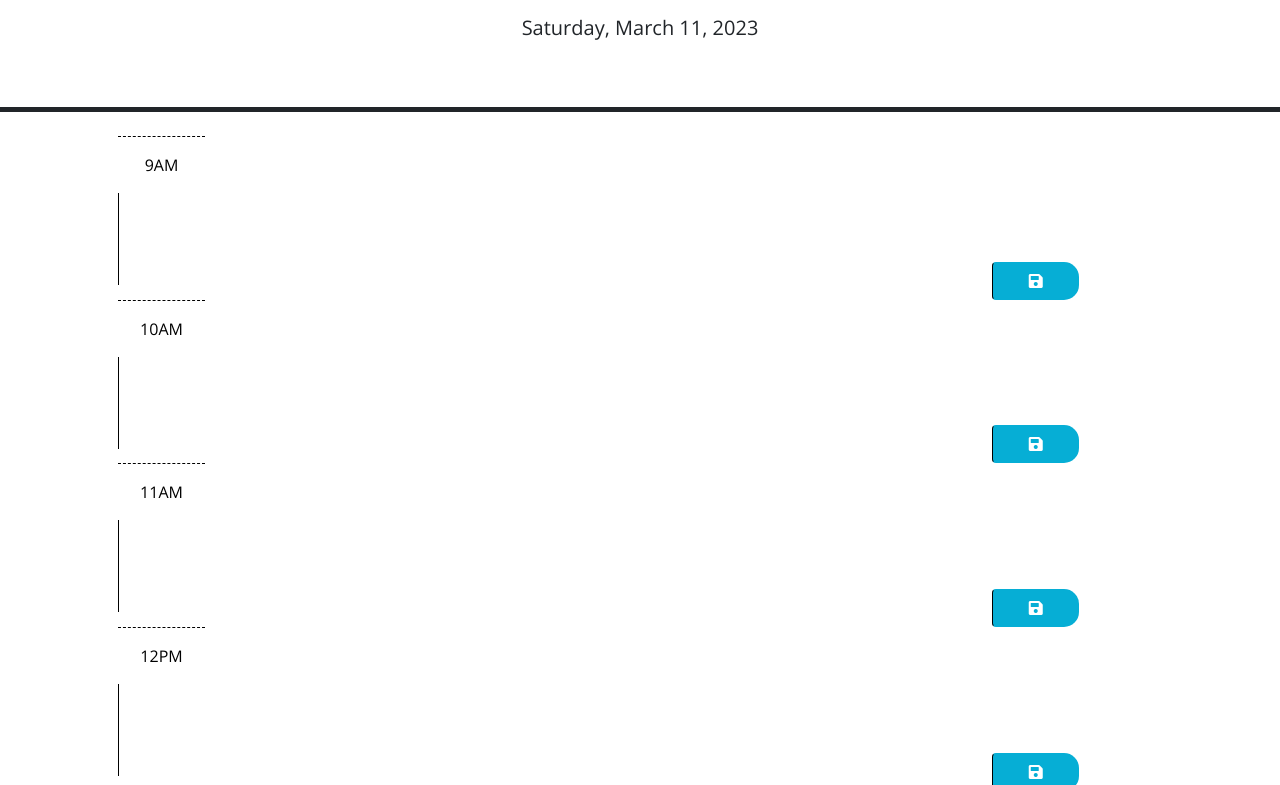
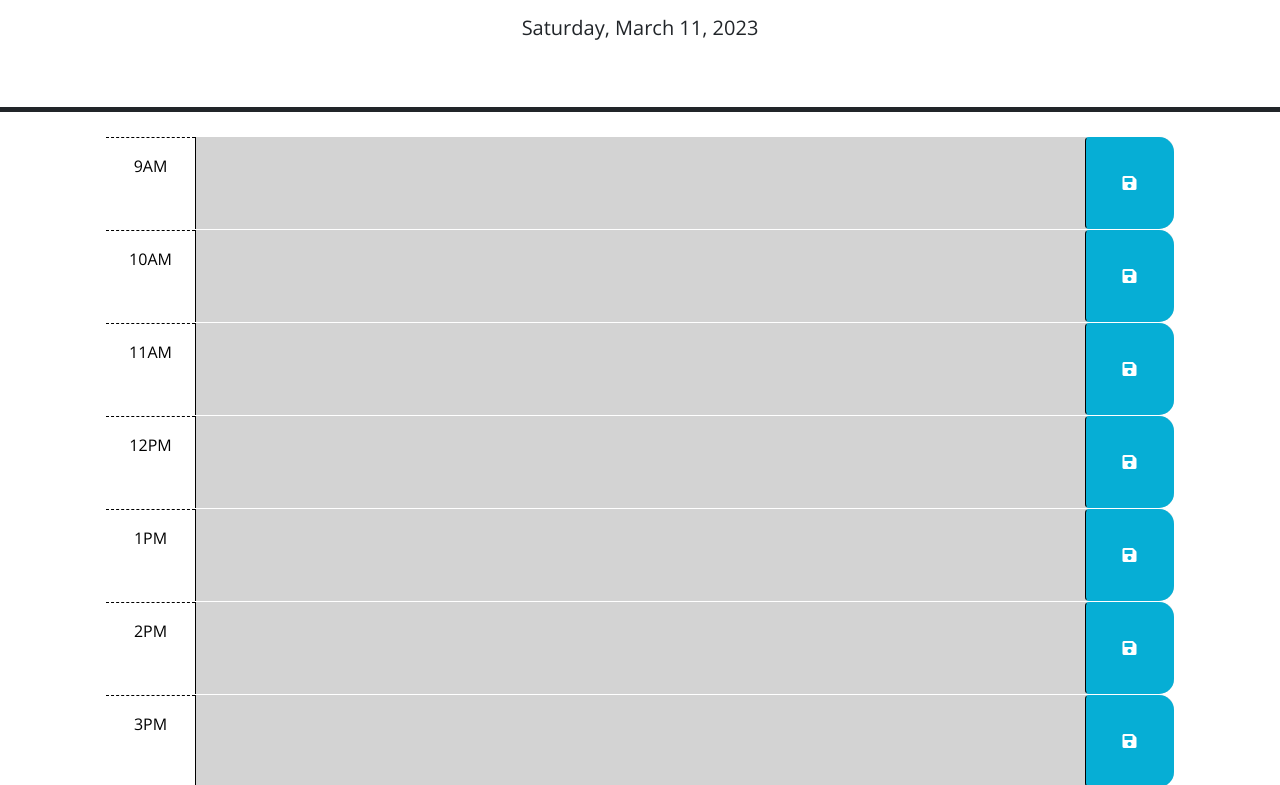
Before and after one commit to elizabetholsavsky/work-day-scheduler, a plain HTML site: page index.html in a window 1280 px wide. Shown: the part 166-951 px from the top of the page. Drawn offline with nearby package versions, Linux system fonts and the light colour scheme.

Commit message:
set color conditionals

```diff
--- a/assets/script.js
+++ b/assets/script.js
@@ -2,12 +2,12 @@
 var today = dayjs().format('dddd, MMMM D, YYYY');
 $('#currentDay').text(today);
 
-$(function () {
-
+$(function() {
   // save btn event listener
-$('.saveBtn').on('click', function() {
+  $('.saveBtn').on('click', function () {
     var time = $(this).parent().attr('id');
     var notes = $(this).siblings('.description').val();
+
     // save to local storage
     localStorage.setItem(time, notes);
     // console.log(localStorage);
@@ -24,15 +24,30 @@ $('.saveBtn').on('click', function() {
   $("#hour16 .description").val(localStorage.getItem("hour16"));
   $("#hour17 .description").val(localStorage.getItem("hour17"));
 
+  // color-code blocks past, present, future
+  function colorCodeBlocks() {
+    var currentTime = dayjs().hour();
+
+    // get hour (integer) from string
+    $(".time-block").each(function () {
+      var plannerTime = parseInt($(this).attr("id").split("hour")[1]);
+
+      // set past, present, future colors
+      if (plannerTime < currentTime) {
+        $(this).removeClass("future");
+        $(this).removeClass("present");
+        $(this).addClass("past");
+      } else if (plannerTime === currentTime) {
+        $(this).removeClass('past');
+        $(this).removeClass('future');
+        $(this).addClass('present');
+      } else {
+        $(this).removeClass('present');
+        $(this).removeClass('past');
+        $(this).addClass('future');
+      }
+    })
+  }
+
+  colorCodeBlocks();
 });
-
-
-//   // TODO: Add code to apply the past, present, or future class to each time
-//   // block by comparing the id to the current hour. HINTS: How can the id
-//   // attribute of each time-block be used to conditionally add or remove the
-//   // past, present, and future classes? How can Day.js be used to get the
-//   // current hour in 24-hour time?
-//   //
-//   // TODO: Add code to get any user input that was saved in localStorage and set
-//   // the values of the corresponding textarea elements. HINT: How can the id
-//   // attribute of each time-block be used to do this?
--- a/index.html
+++ b/index.html
@@ -32,7 +32,7 @@
     <div class="container-lg px-5">
 
       <!-- time blocks -->
-      <div id="hour9">
+      <div id="hour9" class="row time-block">
         <div class="col-2 col-md-1 hour text-center py-3">9AM</div>
         <textarea class="col-8 col-md-10 description" rows="3"> </textarea>
         <button class="btn saveBtn col-2 col-md-1" aria-label="save">
@@ -41,7 +41,7 @@
       </div>
 
 
-      <div id="hour10">
+      <div id="hour10" class="row time-block">
         <div class="col-2 col-md-1 hour text-center py-3">10AM</div>
         <textarea class="col-8 col-md-10 description" rows="3"> </textarea>
         <button class="btn saveBtn col-2 col-md-1" aria-label="save">
@@ -50,7 +50,7 @@
       </div>
 
 
-      <div id="hour11">
+      <div id="hour11" class="row time-block">
         <div class="col-2 col-md-1 hour text-center py-3">11AM</div>
         <textarea class="col-8 col-md-10 description" rows="3"> </textarea>
         <button class="btn saveBtn col-2 col-md-1" aria-label="save">
@@ -58,7 +58,7 @@
         </button>
       </div>
 
-      <div id="hour12">
+      <div id="hour12" class="row time-block">
         <div class="col-2 col-md-1 hour text-center py-3">12PM</div>
         <textarea class="col-8 col-md-10 description" rows="3"> </textarea>
         <button class="btn saveBtn col-2 col-md-1" aria-label="save">
@@ -66,7 +66,7 @@
         </button>
       </div>
 
-      <div id="hour13">
+      <div id="hour13" class="row time-block">
         <div class="col-2 col-md-1 hour text-center py-3">1PM</div>
         <textarea class="col-8 col-md-10 description" rows="3"> </textarea>
         <button class="btn saveBtn col-2 col-md-1" aria-label="save">
@@ -74,7 +74,7 @@
         </button>
       </div>
 
-      <div id="hour14">
+      <div id="hour14" class="row time-block">
         <div class="col-2 col-md-1 hour text-center py-3">2PM</div>
         <textarea class="col-8 col-md-10 description" rows="3"> </textarea>
         <button class="btn saveBtn col-2 col-md-1" aria-label="save">
@@ -82,7 +82,7 @@
         </button>
       </div>
 
-      <div id="hour15">
+      <div id="hour15" class="row time-block">
         <div class="col-2 col-md-1 hour text-center py-3">3PM</div>
         <textarea class="col-8 col-md-10 description" rows="3"> </textarea>
         <button class="btn saveBtn col-2 col-md-1" aria-label="save">
@@ -90,7 +90,7 @@
         </button>
       </div>
 
-      <div id="hour16">
+      <div id="hour16" class="row time-block">
         <div class="col-2 col-md-1 hour text-center py-3">4PM</div>
         <textarea class="col-8 col-md-10 description" rows="3"> </textarea>
         <button class="btn saveBtn col-2 col-md-1" aria-label="save">
@@ -98,7 +98,7 @@
         </button>
       </div>
 
-      <div id="hour17">
+      <div id="hour17" class="row time-block">
         <div class="col-2 col-md-1 hour text-center py-3">5PM</div>
         <textarea class="col-8 col-md-10 description" rows="3"> </textarea>
         <button class="btn saveBtn col-2 col-md-1" aria-label="save">
```
Lines whose indentation alone changed are shown as unchanged.
